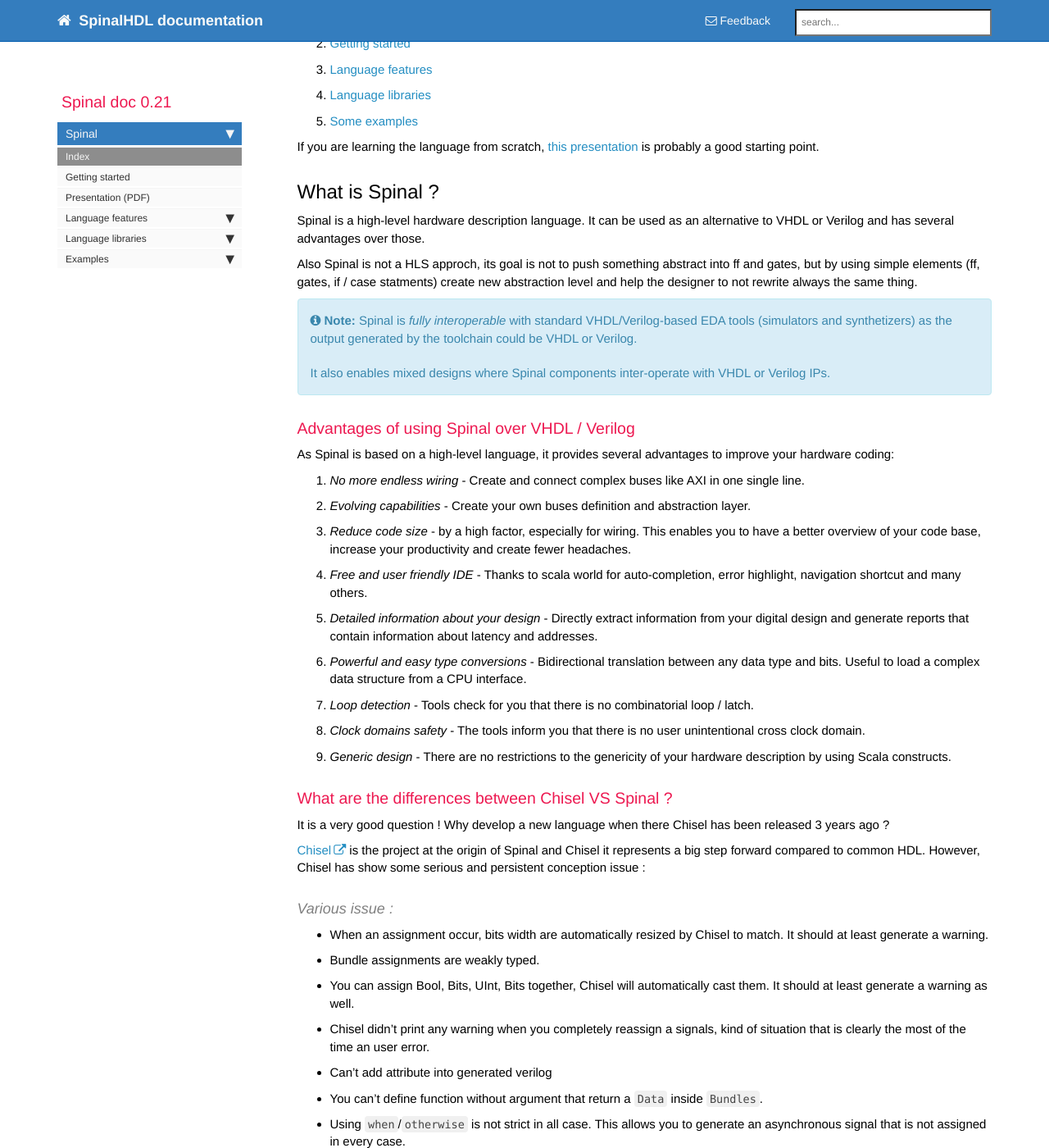
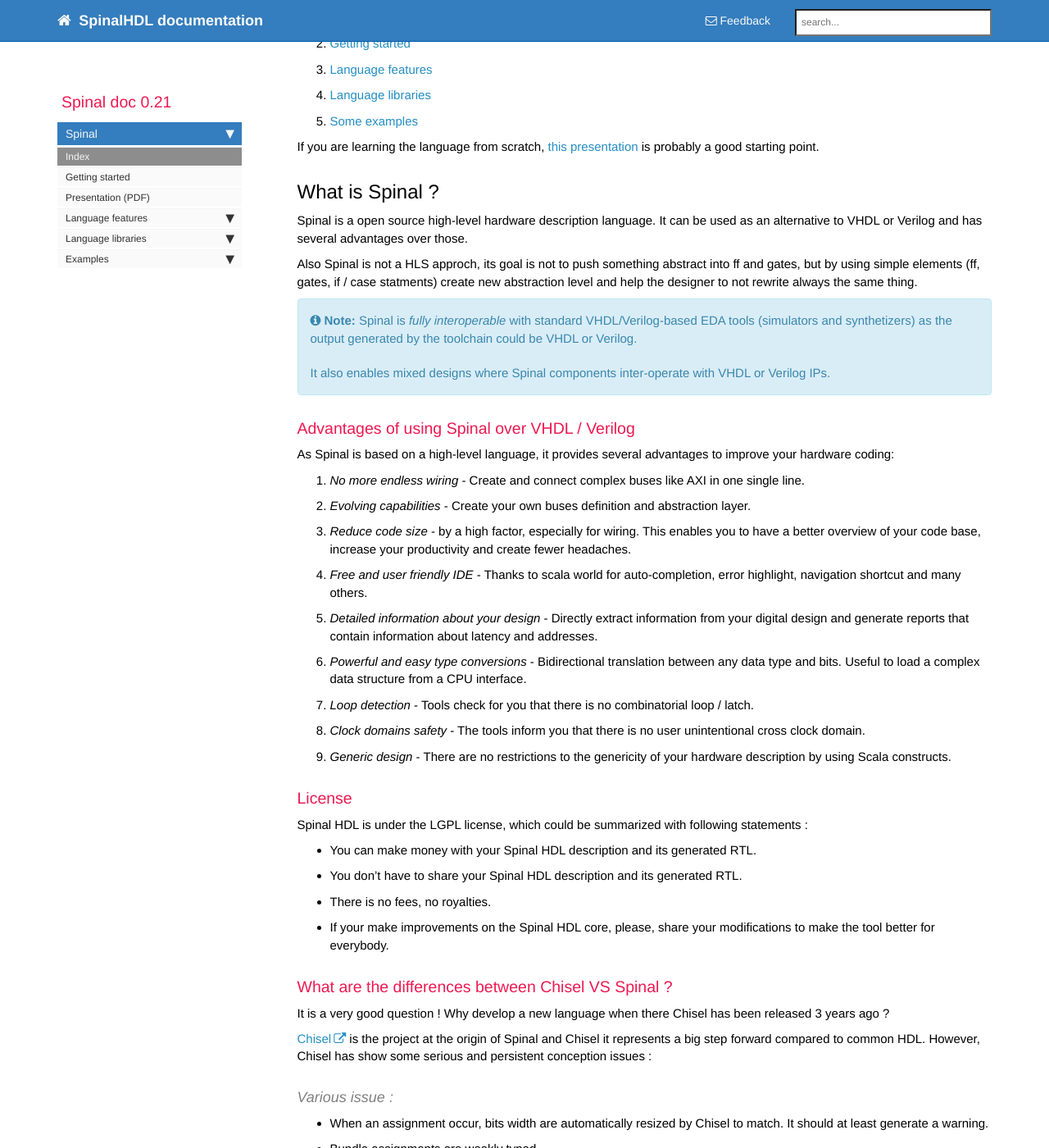
Before and after one commit to SpinalHDL/SpinalDoc, a Jekyll site: the page built from spinal/index.md, in a window 1280 px wide and 1400 px high, scrolled down 262 px. Shown: the whole window at 82% size. Built offline with Jekyll 4.4.1, drawn with Linux system fonts in a browser that asks for light colours; nearby versions of some CDN libraries; comment, search, counter and statistics services are not loaded.

Commit message:
add license section

```diff
--- a/spinal/index.md
+++ b/spinal/index.md
@@ -21,7 +21,7 @@
 If you are learning the language from scratch, [this presentation](/SpinalDoc/presentation/) is probably a good starting point.
 
 ## What is Spinal ?
-Spinal is a high-level hardware description language. It can be used as an alternative to VHDL or Verilog and has several advantages over those.
+Spinal is a open source high-level hardware description language. It can be used as an alternative to VHDL or Verilog and has several advantages over those.
 
 Also Spinal is not a HLS approch, its goal is not to push something abstract into ff and gates, but by using simple elements (ff, gates, if / case statments) create new abstraction level and help the designer to not rewrite always the same thing.
 
@@ -40,10 +40,18 @@
 1. *Clock domains safety* - The tools inform you that there is no user unintentional cross clock domain.
 1. *Generic design* - There are no restrictions to the genericity of your hardware description by using Scala constructs.
 
+### License
+Spinal HDL is under the LGPL license, which could be summarized with following statements :
+
+- You can make money with your Spinal HDL description and its generated RTL.
+- You don't have to share your Spinal HDL description and its generated RTL.
+- There is no fees, no royalties.
+- If your make improvements on the Spinal HDL core, please, share your modifications to make the tool better for everybody.
+
 ### What are the differences between Chisel VS Spinal ?
 It is a very good question ! Why develop a new language when there Chisel has been released 3 years ago ?
 
-[Chisel](https://chisel.eecs.berkeley.edu/) is the project at the origin of Spinal and Chisel it represents a big step forward compared to common HDL. However, Chisel has show some serious and persistent conception issue :
+[Chisel](https://chisel.eecs.berkeley.edu/) is the project at the origin of Spinal and Chisel it represents a big step forward compared to common HDL. However, Chisel has show some serious and persistent conception issues :
 
 #### Various issue :
 - When an assignment occur, bits width are automatically resized by Chisel to match. It should at least generate a warning.
```
